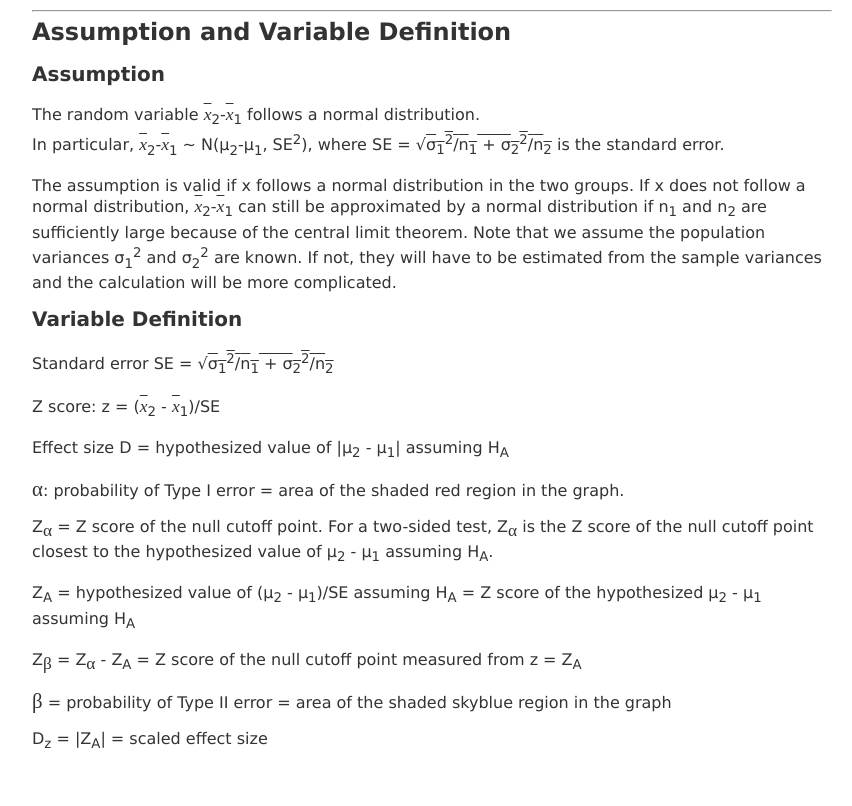
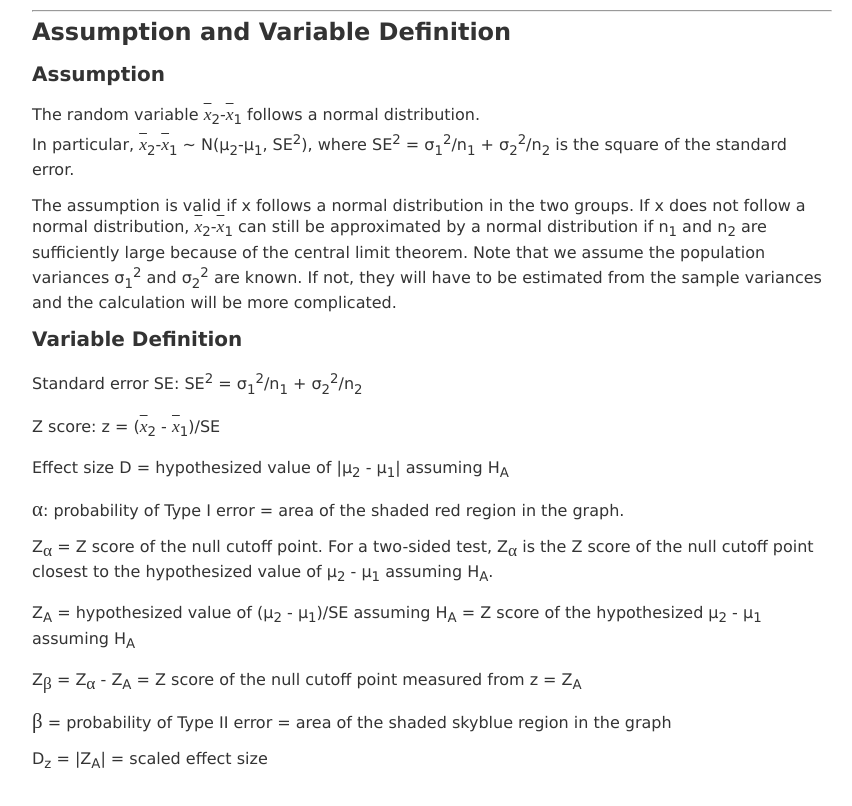
Before and after one commit to ytliu0/Stat_Med, a plain HTML site: page power2.html in a window 1280 px wide. Shown: the part 1080-1886 px from the top of the page, without its empty margins (208-1060 px from the left). Drawn offline with Linux system fonts and the light colour scheme.

Commit message:
minor change

```diff
--- a/power2.html
+++ b/power2.html
@@ -79,13 +79,13 @@ name="two-sided" value="2" />two-sided test</p></td>
 <h3>Assumption</h3>
 
 <p>The random variable <span class="avg">x</span><sub>2</sub>-<span class="avg">x</span><sub>1</sub> follows a normal distribution.<br />
-In particular, <span class="avg">x</span><sub>2</sub>-<span class="avg">x</span><sub>1</sub> ~ N(&mu;<sub>2</sub>-&mu;<sub>1</sub>, SE<sup>2</sup>), where SE = &radic;<span style="text-decoration:overline;">&sigma;<sub>1</sub><sup>2</sup>/<span class="var">n</span><sub>1</sub> + &sigma;<sub>2</sub><sup>2</sup>/<span class="var">n</span><sub>2</sub></span> is the standard error.</p>
+In particular, <span class="avg">x</span><sub>2</sub>-<span class="avg">x</span><sub>1</sub> ~ N(&mu;<sub>2</sub>-&mu;<sub>1</sub>, SE<sup>2</sup>), where SE<sup>2</sup> = &sigma;<sub>1</sub><sup>2</sup>/<span class="var">n</span><sub>1</sub> + &sigma;<sub>2</sub><sup>2</sup>/<span class="var">n</span><sub>2</sub> is the square of the standard error.</p>
 
 <p>The assumption is valid if <span class="var">x</span> follows a normal distribution in the two groups. If <span class="var">x</span> does not follow a normal distribution, <span class="avg">x</span><sub>2</sub>-<span class="avg">x</span><sub>1</sub> can still be approximated by a normal distribution if <span class="var">n</span><sub>1</sub> and <span class="var">n</span><sub>2</sub> are sufficiently large because of the central limit theorem. Note that we assume the population variances &sigma;<sub>1</sub><sup>2</sup> and &sigma;<sub>2</sub><sup>2</sup> are known. If not, they will have to be estimated from the sample variances and the calculation will be more complicated.</p>
 
 <h3>Variable Definition</h3>
 
-<p>Standard error SE = &radic;<span style="text-decoration:overline;">&sigma;<sub>1</sub><sup>2</sup>/<span class="var">n</span><sub>1</sub> + &sigma;<sub>2</sub><sup>2</sup>/<span class="var">n</span><sub>2</sub></span></p>
+<p>Standard error SE: SE<sup>2</sup> = &sigma;<sub>1</sub><sup>2</sup>/<span class="var">n</span><sub>1</sub> + &sigma;<sub>2</sub><sup>2</sup>/<span class="var">n</span><sub>2</sub></p>
 
 <p>Z score: z = (<span class="avg">x</span><sub>2</sub> - <span class="avg">x</span><sub>1</sub>)/SE</p>
 
```
